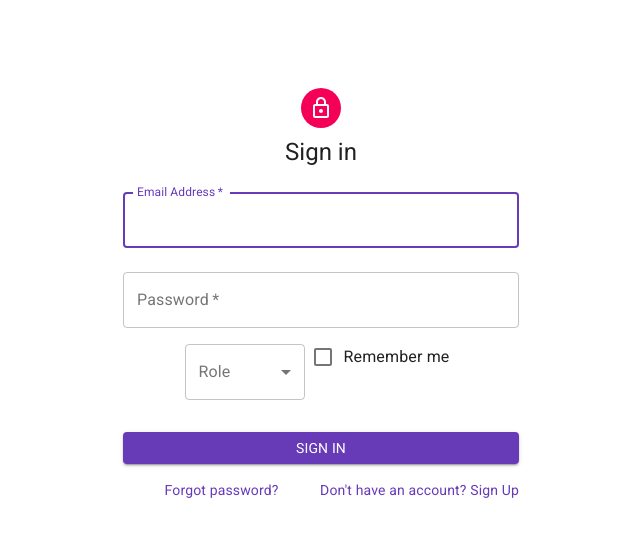
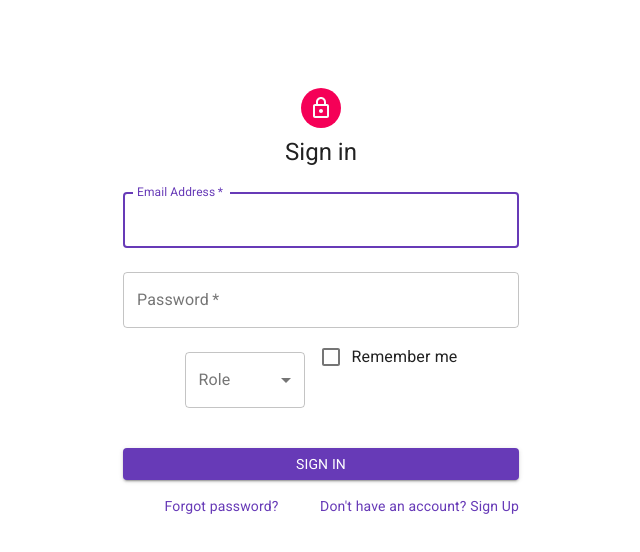
Before and after one commit to ridbay/Banka-React, a React (Create React App) app: page /signin in a window 1280 px wide. Shown: the top 552 px of the page, without its empty margins (319-959 px from the left). Built offline with nearby package versions, Linux system fonts and the light colour scheme; the HTML template or start-up script is replaced by a standard one.

Commit message:
Add select input to signIn form

```diff
--- a/src/pages/SignIn.jsx
+++ b/src/pages/SignIn.jsx
@@ -37,7 +37,7 @@ const useStyles = makeStyles(theme => ({
     marginTop: theme.spacing(1),
   },
   formControl: {
-    margin: theme.spacing(1),
+    margin: theme.spacing(2),
     minWidth: 120,
   },
   submit: {
@@ -127,7 +127,7 @@ export default function SignIn() {
                 name: 'role',
                 id: 'role',
               }}
-              required
+
             >
               <option value="" />
               <option value={"customer"}>Customer</option>
```
